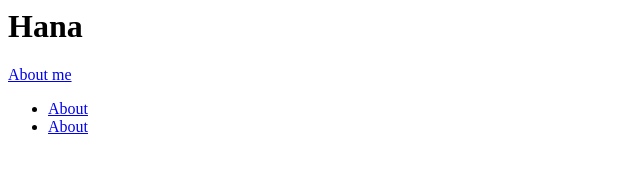
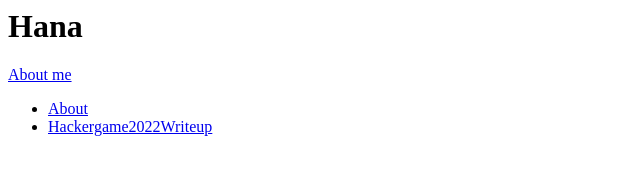
Before and after one commit to HKGY/hkgy.github.io, a plain HTML site: page index.html in a window 1280 px wide. Shown: the whole page, without its empty margins (0-640 px from the left). Drawn offline with Linux system fonts and the light colour scheme.

Commit message:
Update index.html

```diff
--- a/index.html
+++ b/index.html
@@ -18,7 +18,7 @@
 		<p><a href="./about.html">About me</a></p>
 		<ul>
 		<li><a href="about.html">About</a></li>
-		<li><a href="2022-10-31.html">About</a></li>
+		<li><a href="2022-10-31.html">Hackergame2022Writeup</a></li>
 
 		</ul>
 	</body>
```
